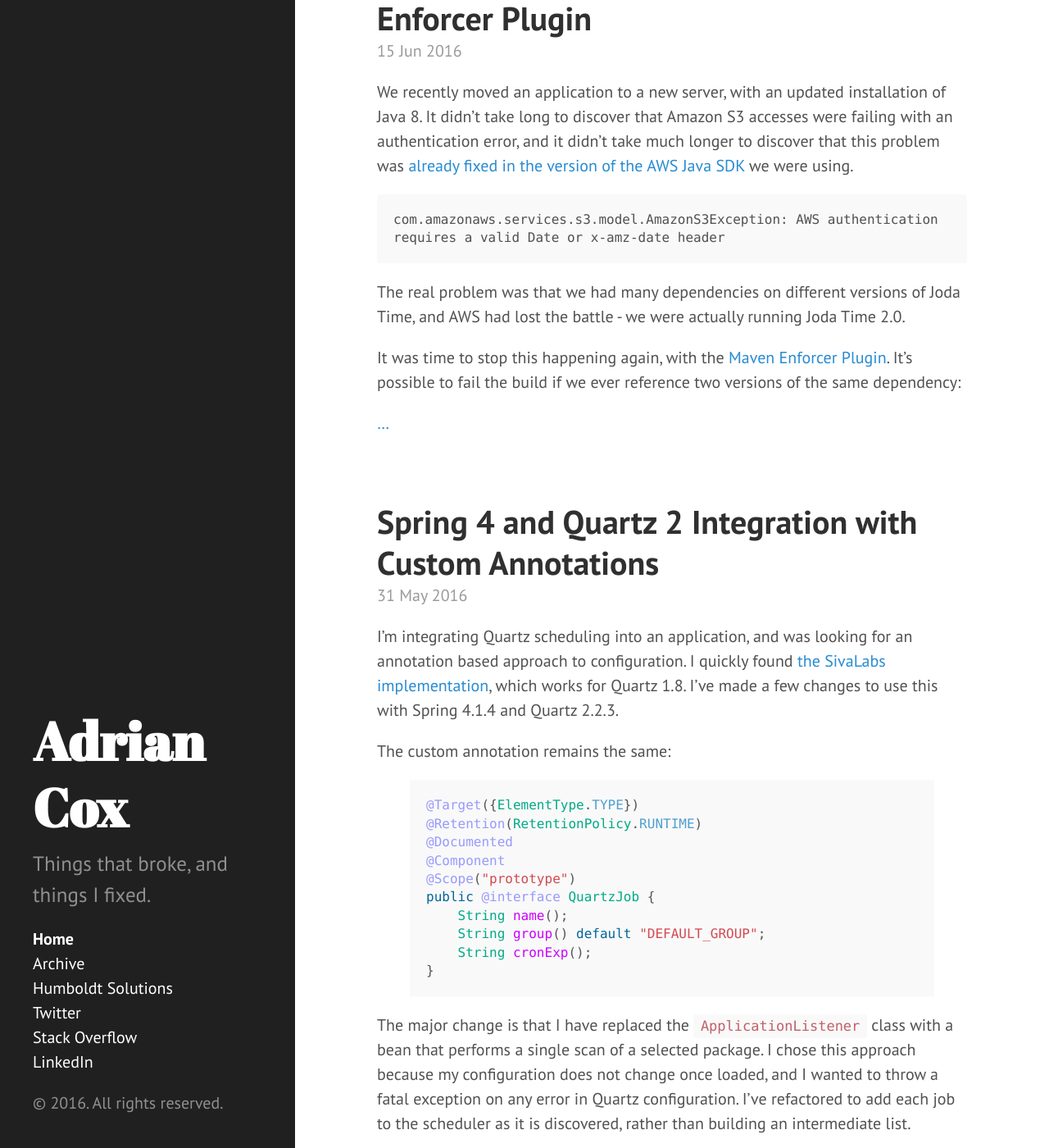
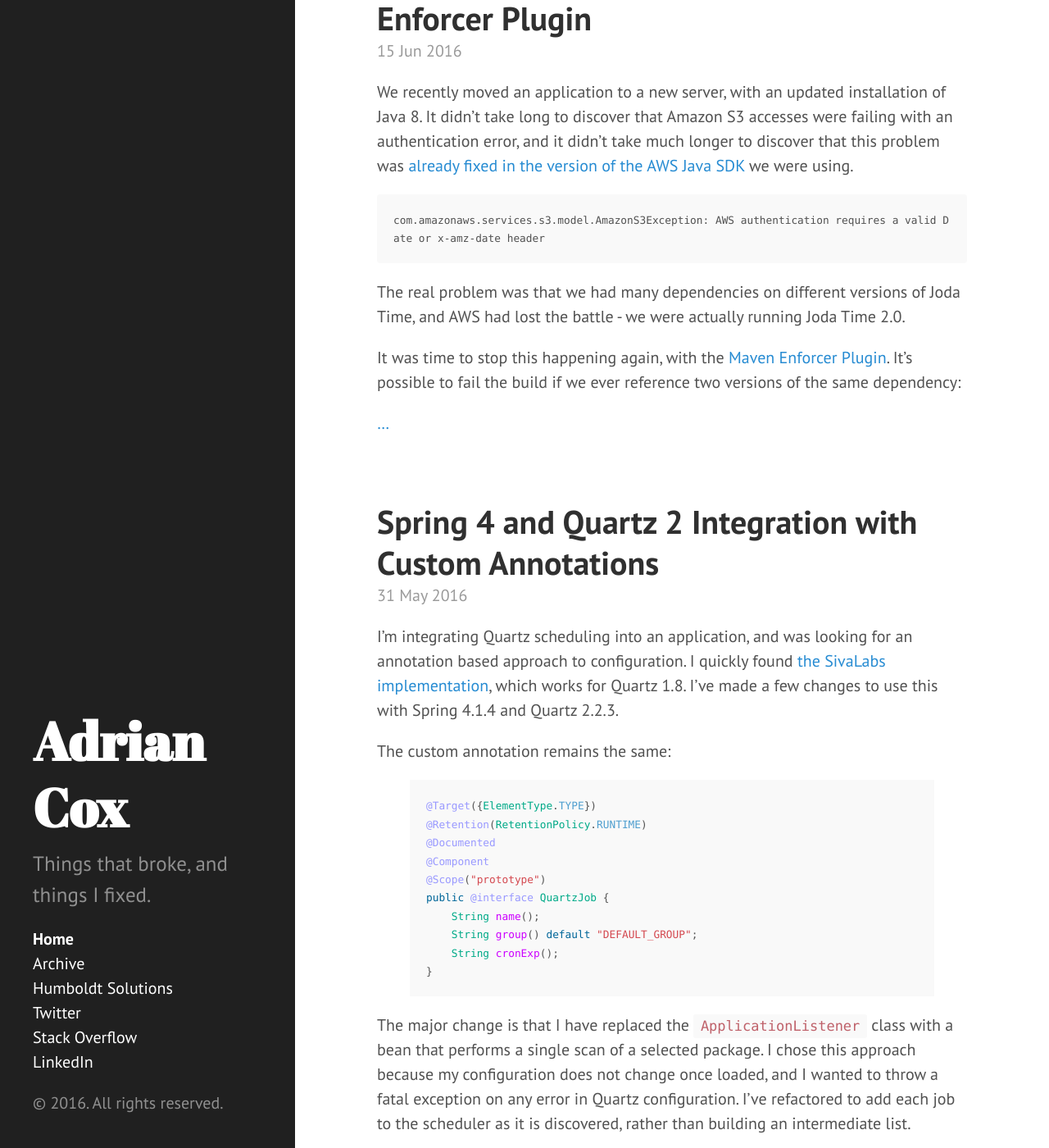
Before and after one commit to AdrianAtHumboldt/AdrianAtHumboldt.github.io, a Jekyll site: the page built from index.html, in a window 1280 px wide and 1400 px high, scrolled down 1817 px. Shown: the whole window at 82% size. Built offline with Jekyll 4.4.1, drawn with Linux system fonts in a browser that asks for light colours; the list of posts is cut into pages by our own code.

Commit message:
Shrink code to reduce wrapping

```diff
--- a/public/css/poole.css
+++ b/public/css/poole.css
@@ -171,7 +171,7 @@ pre {
 }
 pre code {
   padding: 0;
-  font-size: 100%;
+  font-size: 80%;
   color: inherit;
   background-color: transparent;
 }
```
